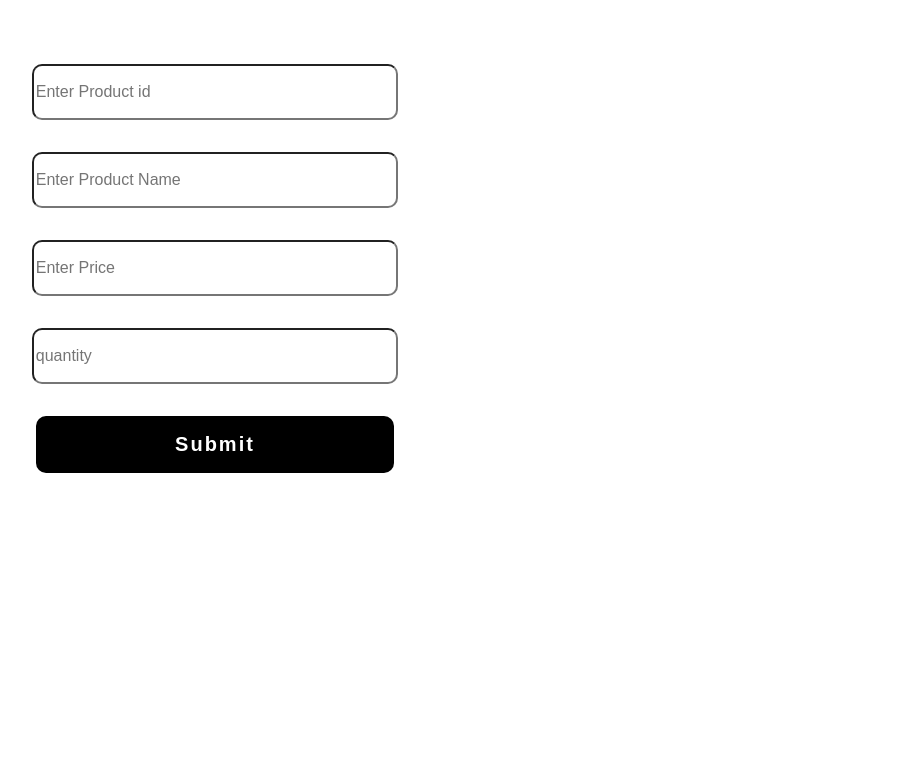
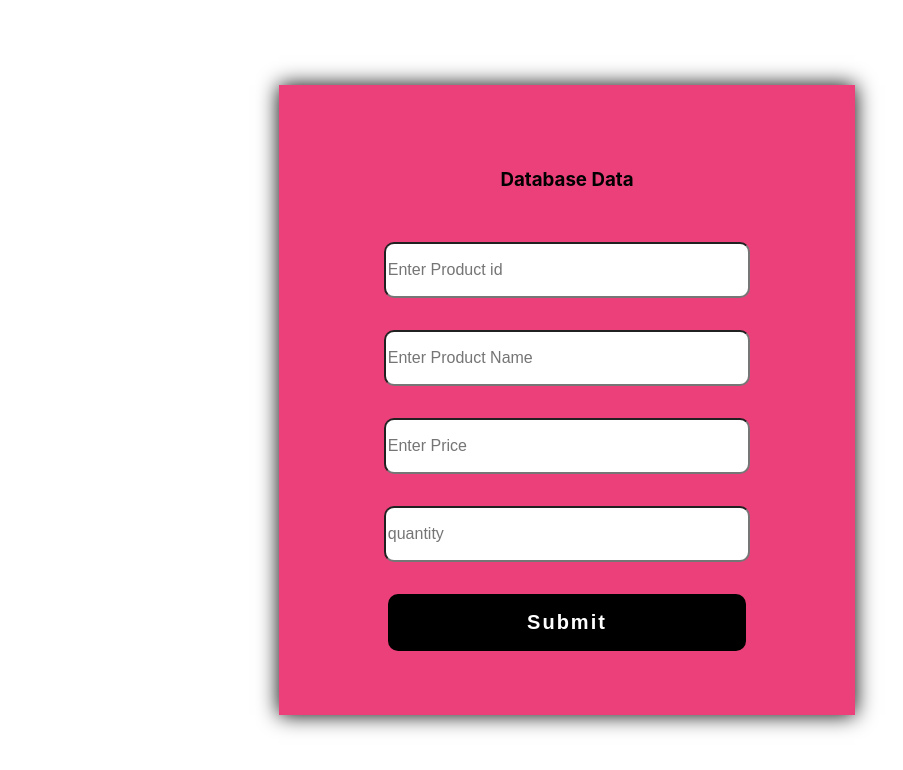
Before and after one commit to Venktesh123/MY-Assignment, a React (Create React App) app: page /add/list in a window 1280 px wide. Shown: the top 770 px of the page, without its empty margins (73-976 px from the left). Built offline with nearby package versions, Linux system fonts and the light colour scheme.

Commit message:
change-submit-data-ui

```diff
--- a/src/components/List.js
+++ b/src/components/List.js
@@ -3,25 +3,26 @@ import { ref, push, getDatabase } from 'firebase/database';
 import { app } from "../firebase";
 import styles from "./List.module.css";
 
-
 const db = getDatabase(app);
 
 function List() {
-
   const [values, setValues] = useState({
     product_id: '',
     product_name: '',
     price: '',
     quantity: ''
+
   });
 
   const [showPopup, setShowPopup] = useState(false); // State for showing/hiding the popup
+  const [isPurchased, setIsPurchased] = useState(false); // State for tracking whether the product has been purchased
 
   const putData = async () => {
     try {
       const newProductRef = push(ref(db, 'product/sale'), values);
       console.log('Data pushed with key:', newProductRef.key);
       setShowPopup(true); // Show the popup
+      setIsPurchased(true); // Set the state to indicate that the product has been purchased
     } catch (error) {
       console.error('Error pushing data:', error.message);
     }
@@ -49,9 +50,11 @@ function List() {
   };
 
   return (
-    <div >
+    <div className={styles.formStyle}>
+
       <form onSubmit={handleSubmit}>
         {/* InputControl components */}
+        <h3>Database Data</h3>
         <input
           type="text"
           name="product_id"
@@ -89,6 +92,7 @@ function List() {
         <div className="popup">
           <div className="popup-content">
             <p>Data submitted successfully!</p>
+            <p>{isPurchased ? "Product purchased!" : "Product not purchased yet."}</p>
             <button onClick={closePopup}>Close</button>
           </div>
         </div>
--- a/src/components/List.module.css
+++ b/src/components/List.module.css
@@ -24,7 +24,19 @@ form {
     gap: 2rem;
     justify-content: center;
     align-items: center;
-    background-color: white;
+    background-color: #EC407A;
     padding: 4rem;
-    border-radius: 30px;
+    box-shadow: 0px 0px 20px;
 }
+.formStyle{
+    display: flex;
+    justify-content: center;
+    align-items: center;
+    height: 100vh;
+}
+@media (max-width:767px)
+{
+    form{
+        width:91%
+    }
+}
```
